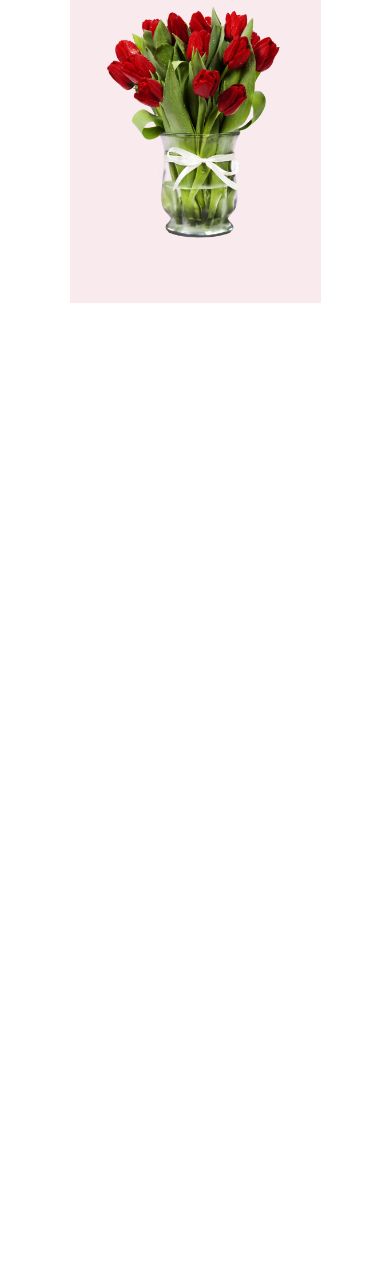
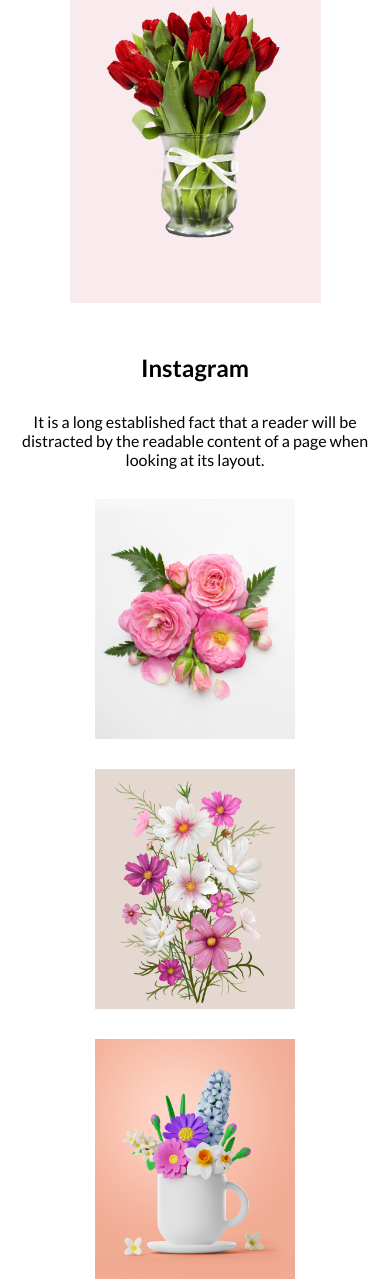
Before and after one commit to Shaikat0079/responsive-flower-shop, a plain HTML site: page index.html in a window 390 px wide. Shown: the part 3456-4738 px from the top of the page. Before the commit the page ends 3809 px from the top, so only its background shows below. Drawn offline with Linux system fonts and the light colour scheme.

Commit message:
Instagram section added

```diff
--- a/index.html
+++ b/index.html
@@ -77,6 +77,19 @@
         </div>
         <img src="./assets/pngwing 8.png" alt="" />
       </section>
+      <section class="instagram">
+        <h1>Instagram</h1>
+        <p>
+          It is a long established fact that a reader will be distracted by the
+          readable content of a page when looking at its layout.
+        </p>
+        <article class="insta-images">
+          <img src="./assets/Flower 01.png" alt="" />
+          <img src="./assets/Rectangle 4.png" alt="" />
+          <img src="./assets/Rectangle 5.png" alt="" />
+          <img src="./assets/Rectangle 6.png" alt="" />
+        </article>
+      </section>
     </main>
     <footer></footer>
   </body>
--- a/styles/style.css
+++ b/styles/style.css
@@ -115,6 +115,24 @@ header button,.deal-details button {
     gap: 20px;
 }
 
+.instagram{
+    text-align: center;
+}
+
+.instagram p{
+    margin: 30px 0;
+}
+
+.insta-images img{
+    height: 300px;
+}
+
+.insta-images{
+    display: flex;
+    justify-content: center;
+    justify-content: space-evenly;
+}
+
 /*  */
 
 @media screen and (max-width: 576px) {
@@ -129,7 +147,7 @@ header button,.deal-details button {
     gap: 30px;
   }
   .flower-link {
-    width: 340px;
+    width: 300px;
   }
   .support {
     padding: 50px 0;
@@ -156,4 +174,14 @@ header button,.deal-details button {
   .deal img{
     height: 240px;
   }
+  .insta-images{
+    flex-direction: column;
+    gap: 30px;
+    align-items: center;
+    margin: 20px auto;
+  }
+  .insta-images img{
+    height: 240px;
+    width: 200px;
+  }
 }
```
